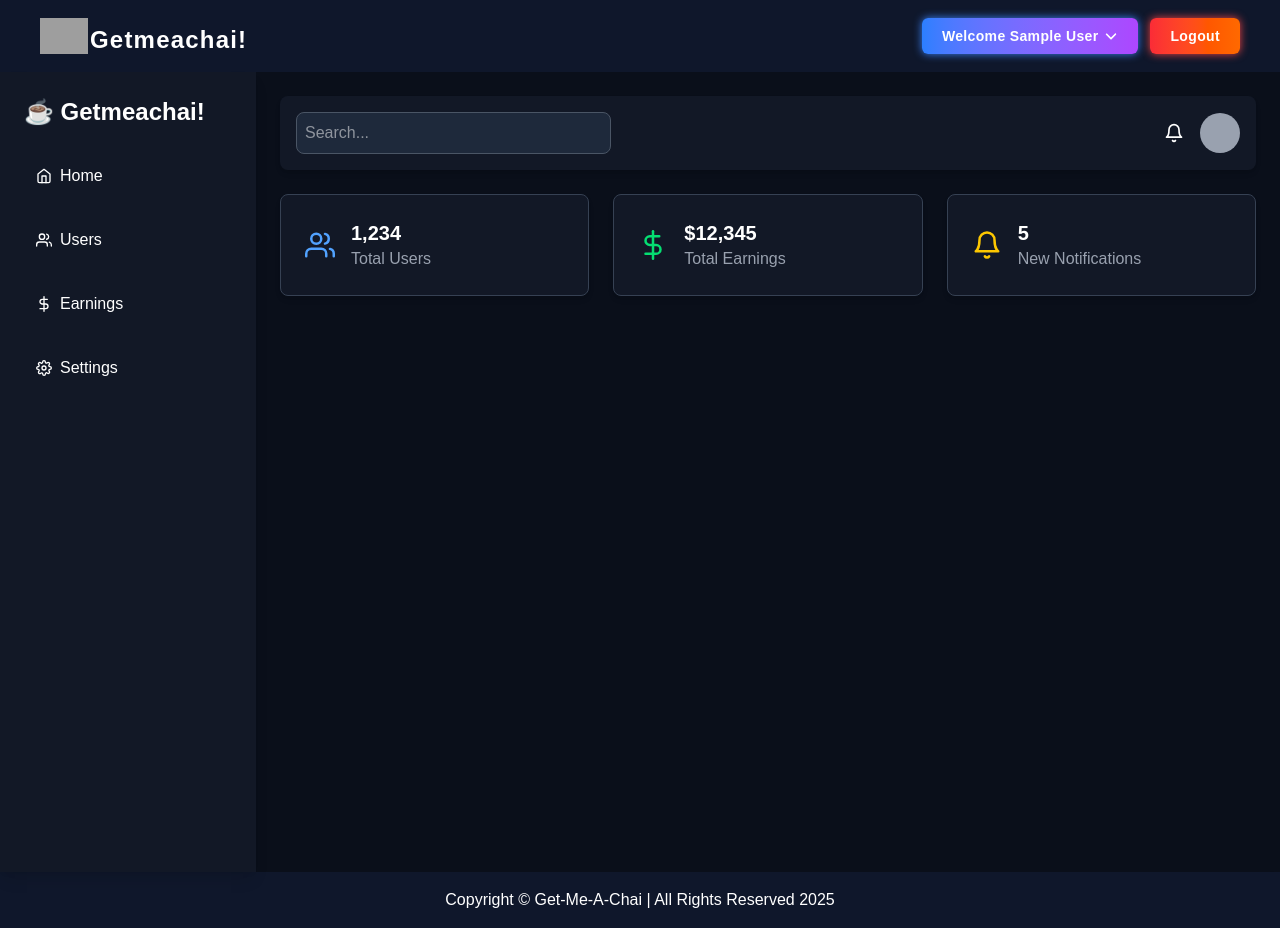
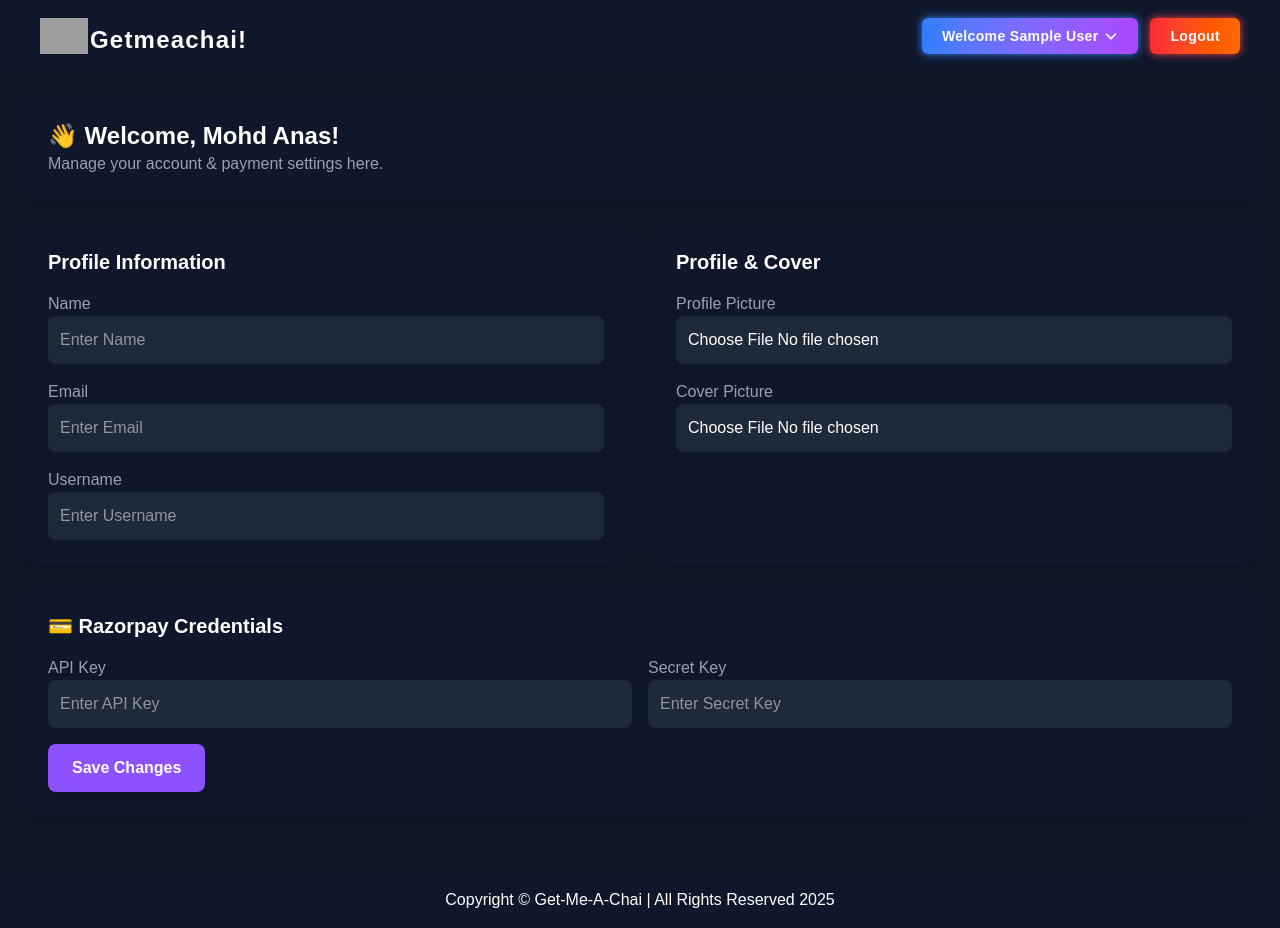
Before and after one commit to Anasmalik57/Get-Me-A-Chai, a Next.js app: page /dashboard in a window 1280 px wide. Built offline with nearby package versions, Linux system fonts and the light colour scheme; no server answers; sample sign-in values are in the browser's storage; grey boxes are pictures that could not be loaded.

Commit message:
minor changes

```diff
--- a/app/[username]/page.js
+++ b/app/[username]/page.js
@@ -31,12 +31,17 @@ const Username = ({ params }) => {
       <div className="payment container mx-auto grid grid-cols-1 md:grid-cols-2 gap-6 p-6">
         {/* Supporters Leaderboard */}
         <div className="supporters bg-slate-900 rounded-xl p-6 text-white shadow-lg">
-          <h2 className="text-xl font-semibold py-3 border-b border-gray-700">✨ Supporters</h2>
+          <h2 className="text-xl font-semibold py-3 border-b border-gray-700">
+            ✨ Supporters
+          </h2>
           <ul className="mt-4 space-y-3 w-full  max-h-[295px] overflow-y-scroll ">
-            <li className="bg-gray-800 px-4 py-3 rounded-lg shadow-md w-[calc(100%-18px)] ">🥇 Anas donated <span className="font-bold">$30</span> with a message</li>
-            <li className="bg-gray-800 px-4 py-3 rounded-lg shadow-md w-[calc(100%-18px)] ">🥈 Anas donated <span className="font-bold">$20</span> with a message</li>
-            <li className="bg-gray-800 px-4 py-3 rounded-lg shadow-md w-[calc(100%-18px)] ">🥉 Anas donated <span className="font-bold">$10</span> with a message</li>
-
+            <li className="bg-gray-800 px-4 py-3 rounded-lg shadow-md w-[calc(100%-18px)] flex gap-2 items-center   ">
+              <img src="/avatar.gif" width={40} alt="" className="" />
+              <span className="">
+                Anas donated <span className="font-bold">$30</span> with a
+                message "I support you bro. Lots of 💝"
+              </span>
+            </li>
           </ul>
         </div>
 
@@ -54,18 +59,40 @@ const Username = ({ params }) => {
 
           {/* Input & Pay Button on Same Line */}
           <div className="flex flex-col gap-3">
-            <input type="number" placeholder="Enter Amount" className="no-spinner w-full p-3 rounded-lg bg-gray-800 text-white placeholder-gray-400 focus:ring-2 focus:ring-violet-500 focus:outline-none"/>
-            <input type="number" placeholder="Enter Amount" className="no-spinner w-full p-3 rounded-lg bg-gray-800 text-white placeholder-gray-400 focus:ring-2 focus:ring-violet-500 focus:outline-none"/>
-            <input type="number" placeholder="Enter Amount" className="no-spinner w-full p-3 rounded-lg bg-gray-800 text-white placeholder-gray-400 focus:ring-2 focus:ring-violet-500 focus:outline-none"/>
-            <button className="cursor-pointer bg-gradient-to-r from-violet-500 to-purple-600
-             hover:from-purple-500 hover:to-violet-600 text-white px-6 py-3 rounded-lg font-semibold transition-all duration-200 ease-in shadow-md whitespace-nowrap focus:outline-2 focus:outline-violet-500 focus:outline-offset-2 ">Pay Now</button>
+            <input
+              type="number"
+              placeholder="Enter Name"
+              className="no-spinner w-full p-3 rounded-lg bg-gray-800 text-white placeholder-gray-400 focus:ring-2 focus:ring-violet-500 focus:outline-none"
+            />
+            <input
+              type="number"
+              placeholder="Enter Message"
+              className="no-spinner w-full p-3 rounded-lg bg-gray-800 text-white placeholder-gray-400 focus:ring-2 focus:ring-violet-500 focus:outline-none"
+            />
+            <input
+              type="number"
+              placeholder="Enter Amount"
+              className="no-spinner w-full p-3 rounded-lg bg-gray-800 text-white placeholder-gray-400 focus:ring-2 focus:ring-violet-500 focus:outline-none"
+            />
+            <button
+              className="cursor-pointer bg-gradient-to-r from-violet-500 to-purple-600
+             hover:from-purple-500 hover:to-violet-600 text-white px-6 py-3 rounded-lg font-semibold transition-all duration-200 ease-in shadow-md whitespace-nowrap focus:outline-2 focus:outline-violet-500 focus:outline-offset-2 "
+            >
+              Pay Now
+            </button>
           </div>
 
           {/* Quick Pay Options */}
           <div className="flex gap-3 justify-center">
-            <button className="cursor-pointer bg-gray-800 hover:bg-gray-700 text-white px-5 py-3 rounded-lg transition-all duration-200 ease-in outline-none">Pay $10</button>
-            <button className="cursor-pointer bg-gray-800 hover:bg-gray-700 text-white px-5 py-3 rounded-lg transition-all duration-200 ease-in outline-none">Pay $20</button>
-            <button className="cursor-pointer bg-gray-800 hover:bg-gray-700 text-white px-5 py-3 rounded-lg transition-all duration-200 ease-in outline-none">Pay $30</button>
+            <button className="cursor-pointer bg-gray-800 hover:bg-gray-700 text-white px-5 py-3 rounded-lg transition-all duration-200 ease-in outline-none">
+              Pay $10
+            </button>
+            <button className="cursor-pointer bg-gray-800 hover:bg-gray-700 text-white px-5 py-3 rounded-lg transition-all duration-200 ease-in outline-none">
+              Pay $20
+            </button>
+            <button className="cursor-pointer bg-gray-800 hover:bg-gray-700 text-white px-5 py-3 rounded-lg transition-all duration-200 ease-in outline-none">
+              Pay $30
+            </button>
           </div>
         </div>
       </div>
--- a/app/dashboard/page.js
+++ b/app/dashboard/page.js
@@ -11,69 +11,67 @@ const Dashboard = () => {
     router.push("/");
   }
   return (
-    <div className="flex h-screen bg-[#0a0f1a] text-white">
-      {/* Sidebar */}
-      <aside className="w-64 bg-[#121826] text-white p-6 flex flex-col gap-6 shadow-lg">
-        <h1 className="text-2xl font-bold flex items-center gap-2">☕ Getmeachai!</h1>
-        <nav className="flex flex-col gap-4">
-          <a href="#" className="flex items-center gap-2 p-3 rounded-lg hover:bg-[#1e293b]">
-            <FiHome /> Home
-          </a>
-          <a href="#" className="flex items-center gap-2 p-3 rounded-lg hover:bg-[#1e293b]">
-            <FiUsers /> Users
-          </a>
-          <a href="#" className="flex items-center gap-2 p-3 rounded-lg hover:bg-[#1e293b]">
-            <FiDollarSign /> Earnings
-          </a>
-          <a href="#" className="flex items-center gap-2 p-3 rounded-lg hover:bg-[#1e293b]">
-            <FiSettings /> Settings
-          </a>
-        </nav>
-      </aside>
+    <div className="min-h-screen bg-[#101828] text-white p-6">
+      {/* Greeting Section */}
+      <div className="bg-slate-900 rounded-xl p-6 shadow-lg mb-6">
+        <h1 className="text-2xl font-bold">👋 Welcome, Mohd Anas!</h1>
+        <p className="text-gray-400">Manage your account & payment settings here.</p>
+      </div>
 
-      {/* Main Content */}
-      <main className="flex-1 p-6">
-        {/* Top Navbar */}
-        <div className="flex justify-between items-center bg-[#121826] p-4 rounded-lg shadow-md">
-          <input
-            type="text"
-            placeholder="Search..."
-            className="p-2 w-1/3 border border-gray-600 rounded-lg bg-[#1e293b] text-white focus:outline-none"
-          />
-          <div className="flex items-center gap-4">
-            <FiBell className="text-xl cursor-pointer" />
-            <div className="w-10 h-10 rounded-full bg-gray-400"></div>
+      {/* User Information */}
+      <div className="grid grid-cols-1 md:grid-cols-2 gap-6">
+        {/* Left Side - Profile Details */}
+        <div className="bg-slate-900 rounded-xl p-6 shadow-lg">
+          <h2 className="text-xl font-semibold mb-4">Profile Information</h2>
+          <div className="space-y-4">
+            <div>
+              <label className="text-gray-400">Name</label>
+              <input type="text" placeholder="Enter Name" className="w-full p-3 rounded-lg bg-gray-800 text-white outline-none" />
+            </div>
+            <div>
+              <label className="text-gray-400">Email</label>
+              <input type="email" placeholder="Enter Email" className="w-full p-3 rounded-lg bg-gray-800 text-white outline-none" />
+            </div>
+            <div>
+              <label className="text-gray-400">Username</label>
+              <input type="text" placeholder="Enter Username" className="w-full p-3 rounded-lg bg-gray-800 text-white outline-none" />
+            </div>
           </div>
         </div>
 
-        {/* Stats Cards */}
-        <div className="grid grid-cols-1 md:grid-cols-3 gap-6 mt-6">
-          <div className="bg-[#121826] p-6 rounded-lg shadow-md flex items-center gap-4 border border-gray-700">
-            <FiUsers className="text-3xl text-blue-400" />
+        {/* Right Side - Profile & Cover Picture */}
+        <div className="bg-slate-900 rounded-xl p-6 shadow-lg">
+          <h2 className="text-xl font-semibold mb-4">Profile & Cover</h2>
+          <div className="space-y-4">
             <div>
-              <h2 className="text-xl font-bold">1,234</h2>
-              <p className="text-gray-400">Total Users</p>
+              <label className="text-gray-400">Profile Picture</label>
+              <input type="file" className="w-full p-3 rounded-lg bg-gray-800 text-white outline-none" />
             </div>
-          </div>
-          <div className="bg-[#121826] p-6 rounded-lg shadow-md flex items-center gap-4 border border-gray-700">
-            <FiDollarSign className="text-3xl text-green-400" />
             <div>
-              <h2 className="text-xl font-bold">$12,345</h2>
-              <p className="text-gray-400">Total Earnings</p>
-            </div>
-          </div>
-          <div className="bg-[#121826] p-6 rounded-lg shadow-md flex items-center gap-4 border border-gray-700">
-            <FiBell className="text-3xl text-yellow-400" />
-            <div>
-              <h2 className="text-xl font-bold">5</h2>
-              <p className="text-gray-400">New Notifications</p>
+              <label className="text-gray-400">Cover Picture</label>
+              <input type="file" className="w-full p-3 rounded-lg bg-gray-800 text-white outline-none" />
             </div>
           </div>
         </div>
-      </main>
+      </div>
+
+      {/* Razorpay Credentials */}
+      <div className="bg-slate-900 rounded-xl p-6 shadow-lg mt-6">
+        <h2 className="text-xl font-semibold mb-4">💳 Razorpay Credentials</h2>
+        <div className="grid grid-cols-1 md:grid-cols-2 gap-4">
+          <div>
+            <label className="text-gray-400">API Key</label>
+            <input type="text" placeholder="Enter API Key" className="w-full p-3 rounded-lg bg-gray-800 text-white outline-none" />
+          </div>
+          <div>
+            <label className="text-gray-400">Secret Key</label>
+            <input type="text" placeholder="Enter Secret Key" className="w-full p-3 rounded-lg bg-gray-800 text-white outline-none" />
+          </div>
+        </div>
+        <button className="mt-4 bg-violet-500 hover:bg-violet-600 text-white px-6 py-3 rounded-lg font-semibold transition-all shadow-md">Save Changes</button>
+      </div>
     </div>
   );
 };
 
 export default Dashboard;
-// 1:20:00
--- /dev/null
+++ b/demo.jsx
@@ -0,0 +1,11 @@
+import React from "react";
+
+const demo = () => {
+  return (
+    <div>
+      lkdkn
+    </div>
+  );
+};
+
+export default demo;
```
Also changed, not shown: 2 other files (tests, documents, lock files or other folders).
